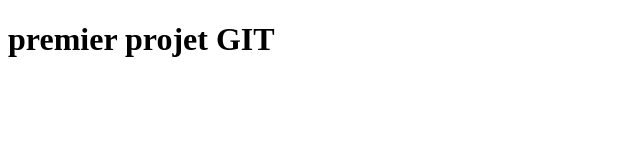
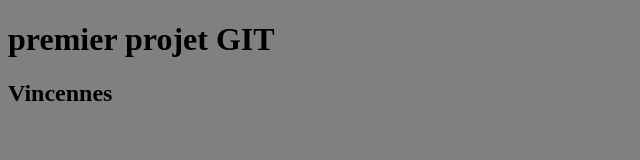
Before and after one commit to James4karter/projet2, a plain HTML site: page index.html in a window 1280 px wide. Shown: the whole page, without its empty margins (0-640 px from the left). Drawn offline with Linux system fonts and the light colour scheme.

Commit message:
index.html

```diff
--- a/index.html
+++ b/index.html
@@ -4,10 +4,12 @@
     <meta charset="UTF-8">
     <meta name="viewport" content="width=device-width, initial-scale=1.0">
     <title>viewport</title>
+    <link rel="stylesheet" href="css/style.css">
 </head>
 <body>
     <h1>premier projet GIT</h1>
 
 
+    <h2>Vincennes</h2>
 </body>
 </html>
```
